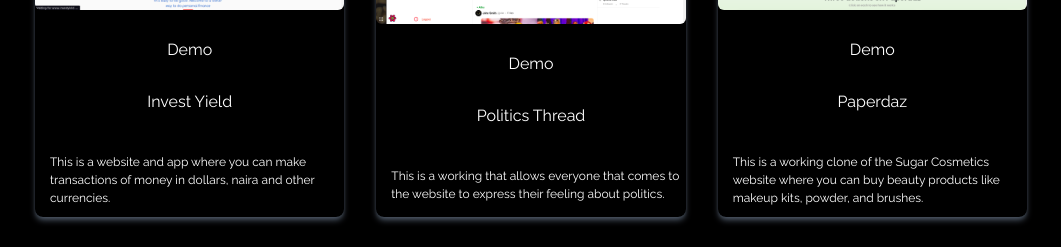
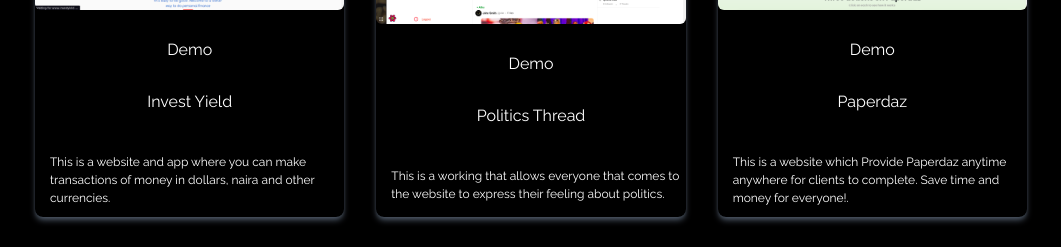
Before and after one commit to felixNT0/portfolio, a React (Create React App) app: page / in a window 1280 px wide. Shown: the part 1580-1827 px from the top of the page, without its empty margins (109-1170 px from the left). Built offline with nearby package versions, Linux system fonts and the light colour scheme.

Commit message:
make some changes

```diff
--- a/src/components/Portfolio.jsx
+++ b/src/components/Portfolio.jsx
@@ -31,7 +31,7 @@ const Portfolio = () => {
       src: paperdaz,
       link: "https://paperdaz.com/",
       name: "Paperdaz",
-      disc: "This is a working clone of the Sugar Cosmetics website where you can buy beauty products like makeup kits, powder, and brushes.",
+      disc: "This is a website which Provide Paperdaz anytime anywhere for clients to complete. Save time and money for everyone!.",
     },
     {
       id: 4,
```
